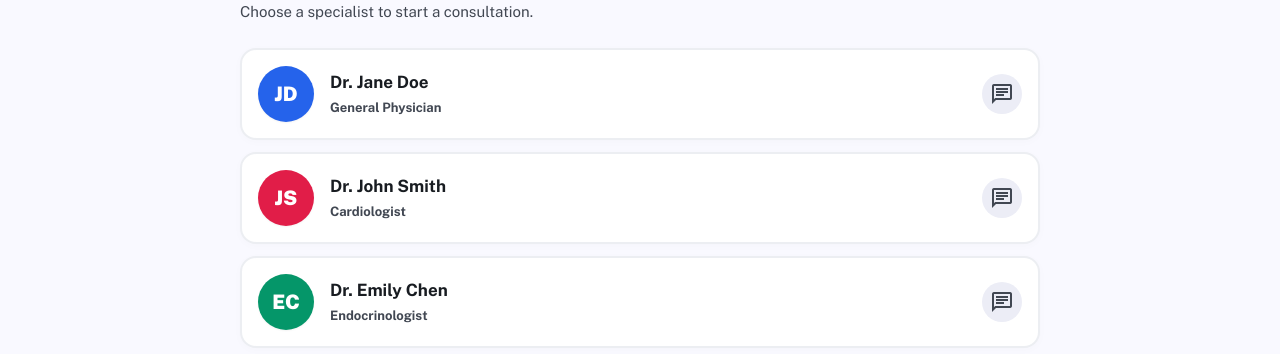
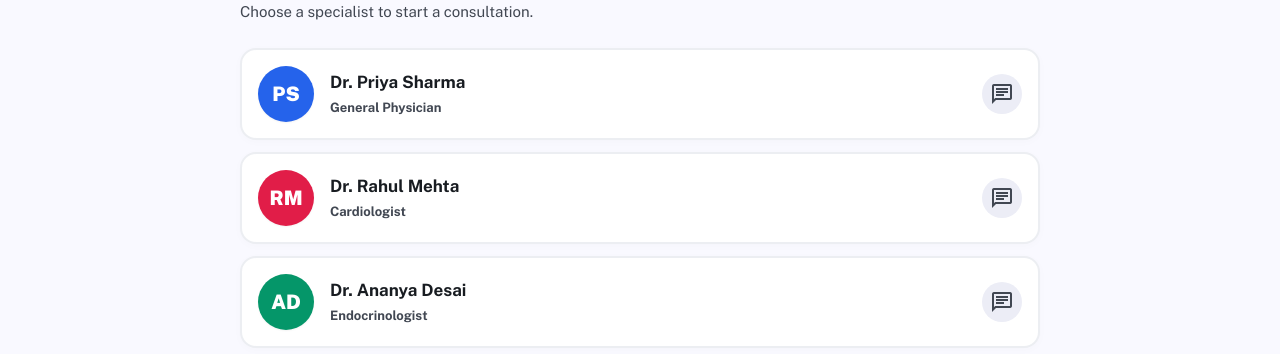
Before and after one commit to smit061205/Aarogya-sarwar, a React (Vite) app in the folder frontend/: page /chat in a window 1280 px wide. Shown: the part 146-500 px from the top of the page. Built offline with nearby package versions, Linux system fonts and the light colour scheme.

Commit message:
feat(chat): update mock doctors to use Indian names

```diff
--- a/frontend/src/pages/Chat.jsx
+++ b/frontend/src/pages/Chat.jsx
@@ -15,9 +15,9 @@ function getPatientContext() {
 }
 
 const DOCTORS = [
-  { id: 'doc1', name: 'Dr. Jane Doe', specialty: 'General Physician', initials: 'JD', color: 'bg-blue-600' },
-  { id: 'doc2', name: 'Dr. John Smith', specialty: 'Cardiologist', initials: 'JS', color: 'bg-rose-600' },
-  { id: 'doc3', name: 'Dr. Emily Chen', specialty: 'Endocrinologist', initials: 'EC', color: 'bg-emerald-600' },
+  { id: 'doc1', name: 'Dr. Priya Sharma', specialty: 'General Physician', initials: 'PS', color: 'bg-blue-600' },
+  { id: 'doc2', name: 'Dr. Rahul Mehta', specialty: 'Cardiologist', initials: 'RM', color: 'bg-rose-600' },
+  { id: 'doc3', name: 'Dr. Ananya Desai', specialty: 'Endocrinologist', initials: 'AD', color: 'bg-emerald-600' },
   { id: 'doc4', name: 'Dr. Aarav Patel', specialty: 'Nutritionist', initials: 'AP', color: 'bg-amber-600' }
 ];
 
```
